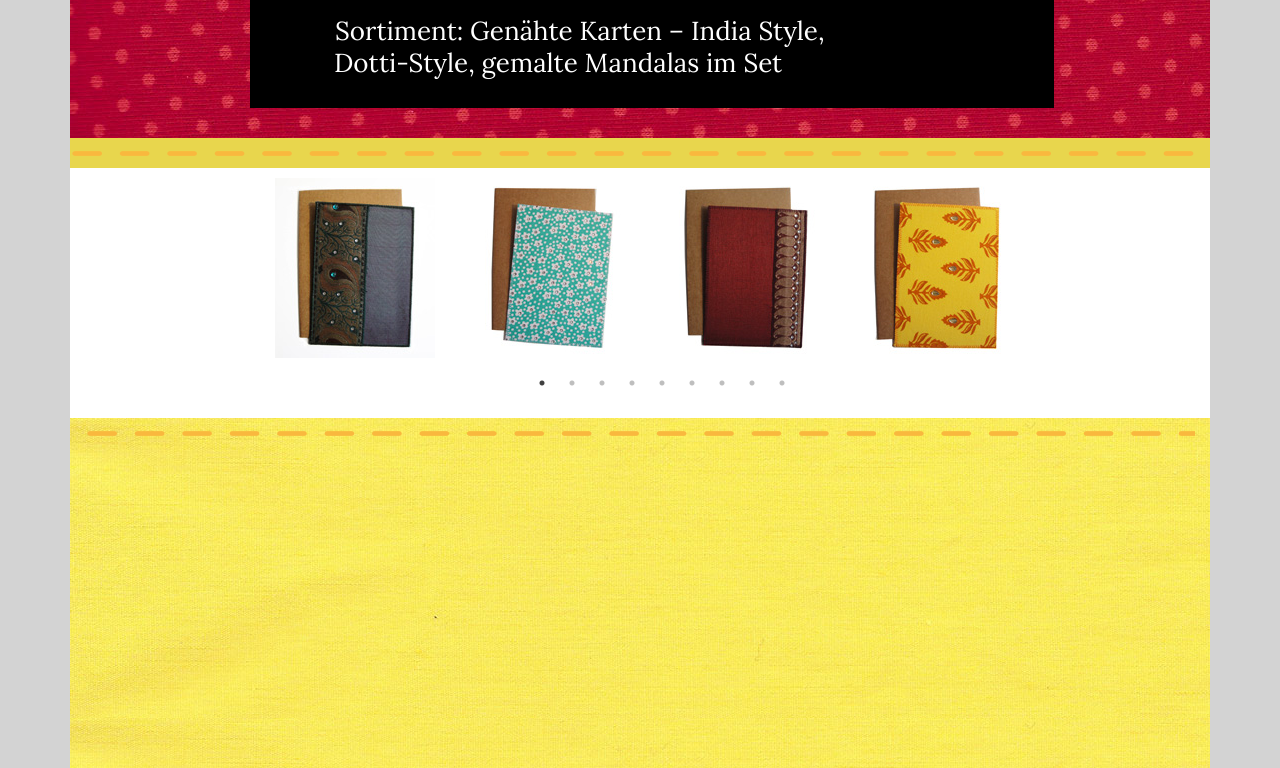
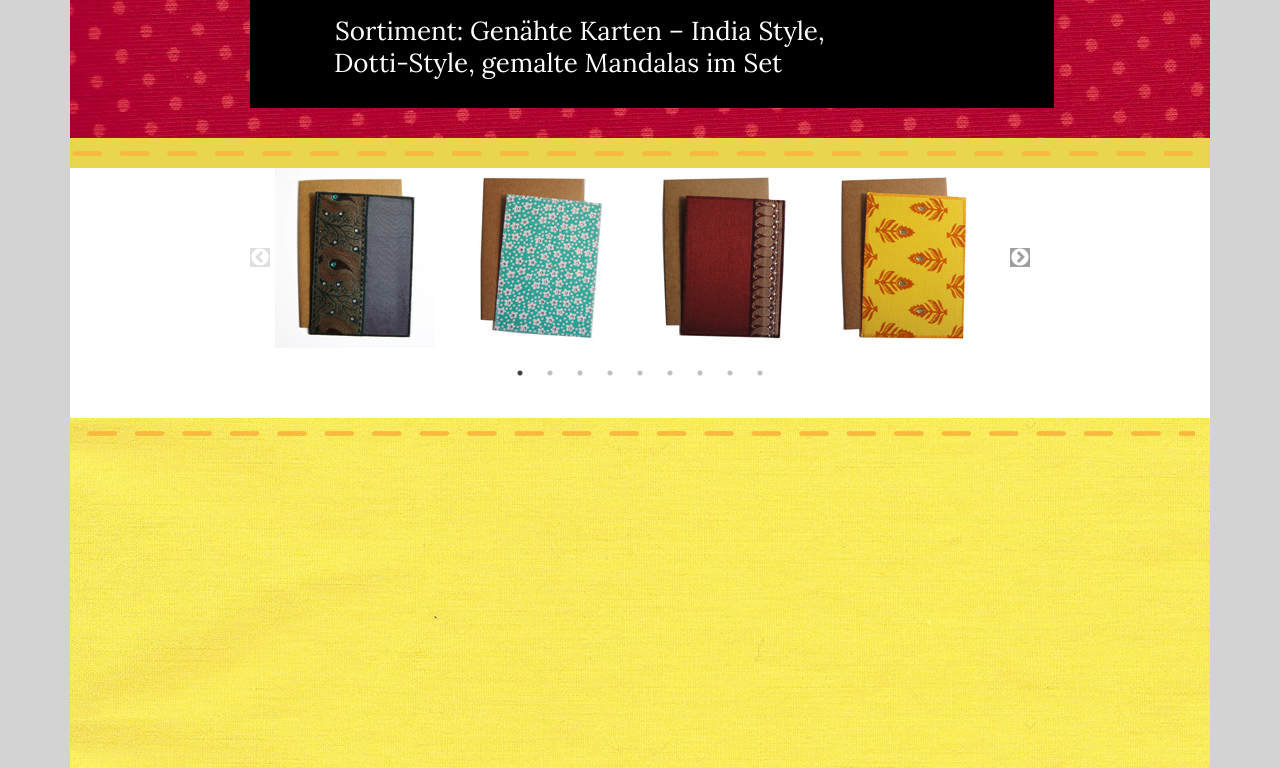
Before and after one commit to dottilotti/web, a website: page dottilottiweb/wwwroot/index.html at #/karten in a window 1280 px wide. Shown: the part 132-900 px from the top of the page. Drawn offline with Linux system fonts and the light colour scheme; files whose address does not match are found by name.

Commit message:
fixing the style

```diff
--- a/dottilottiweb/app/content/main.scss
+++ b/dottilottiweb/app/content/main.scss
@@ -143,3 +143,16 @@ body {
 .navbar-inverse .navbar-nav > li > a:focus {
     color: #000;
 }
+
+.slick-prev, .slick-next {
+
+}
+
+.slick-prev::before, .slick-next::before {
+    color: white;
+    font-family: "slick";
+    font-size: 20px;
+    line-height: 1;
+    opacity: 0.75;
+    background: grey none repeat scroll 0 0 !important;
+}
--- a/dottilottiweb/wwwroot/templates/karten.html
+++ b/dottilottiweb/wwwroot/templates/karten.html
@@ -50,8 +50,7 @@
 
             <!-- pictures 160 x 180 with one line on code -->
             <div class="col-md-2"></div>
-            <div class="col-md-8" style="padding-top:10px;width:804px;">
-
+            <div class="col-md-8">
                 <slick dots="true" infinite="false" speed="300" slides-to-show="4" touch-move="false" slides-to-scroll="1">
                     <div>
                         <img src="../images/india_style/india_style_1.jpg" />
@@ -90,8 +89,6 @@
                         <img src="../images/india_style/india_style_4.jpg" />
                     </div>
                 </slick>
-
-
             </div>
             <div class="col-md-2"></div>
 
```
Also changed, not shown: dottilottiweb/wwwroot/default_theme.css, dottilottiweb/wwwroot/default_theme.min.css, 1 other file.
